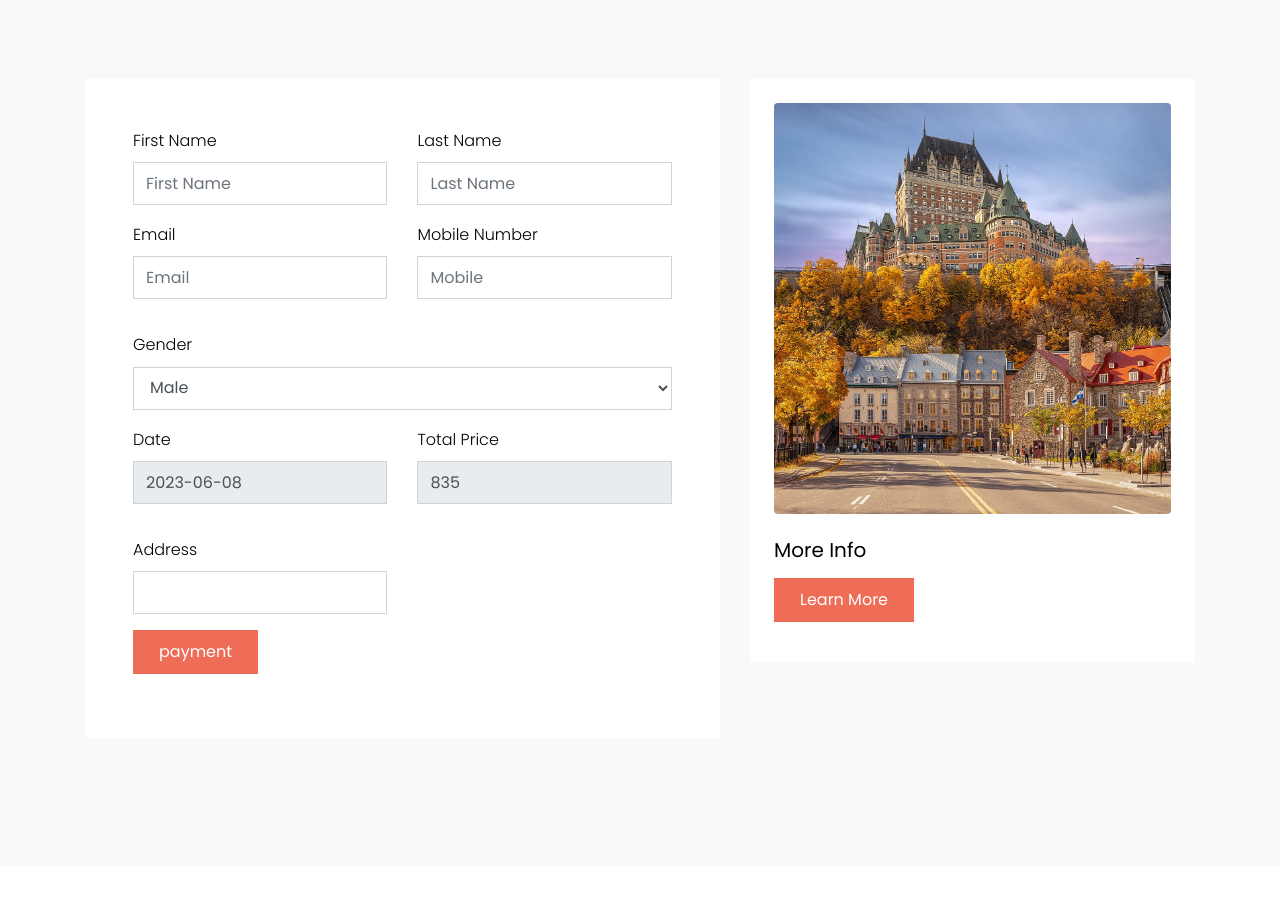
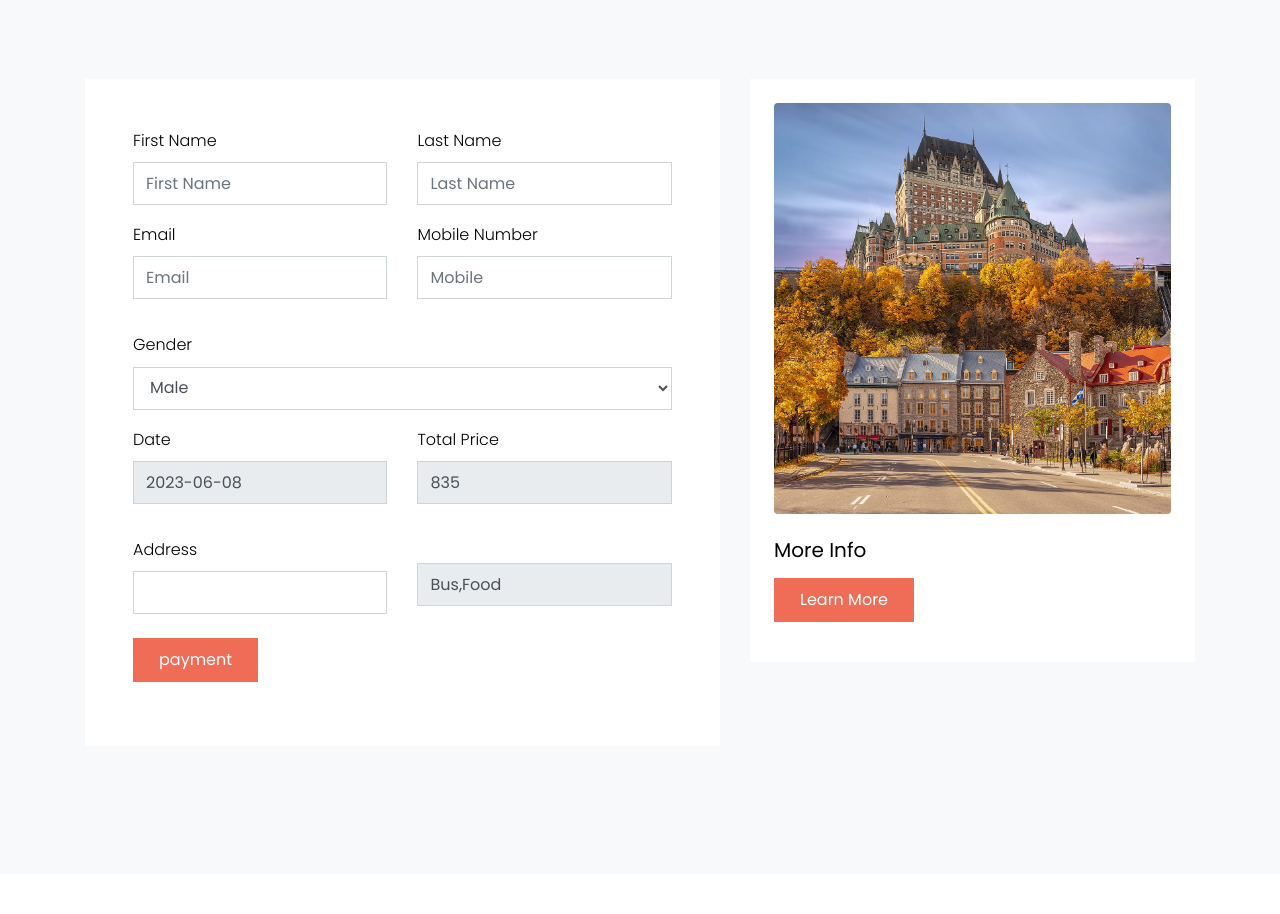
Before and after one commit to Kahn1996/FinalProject, a Django app: page /booking/19/ in a window 1280 px wide. Shown: the part 115-1029 px from the top of the page. Run offline with Django 3.2, Linux system fonts and the light colour scheme; a user stored in the database is signed in; data comes from the database, SQL or seed files in the repository; some libraries are stand-ins or nearby versions; some web fonts are replaced.

Commit message:
Update booking.html
updating booking page

```diff
--- a/tour/templates/booking.html
+++ b/tour/templates/booking.html
@@ -62,10 +62,10 @@
                   <label class="text-black" >Address</label>
                   <input type="text" name="address" class="form-control" >
                 </div>
-                 <!-- <div class="col-md-6 mb-3">
-                  <label class="text-black" >Used Facility</label>
+                 <div class="col-md-6 mb-3">
+                  <label class="text-black" ></label>
                   <input type="text" name="used_facility" class="form-control" value="{{data.used_facility}}" readonly>
-                </div> -->
+                </div>
               </div>
 
               <div class="row form-group">
```
